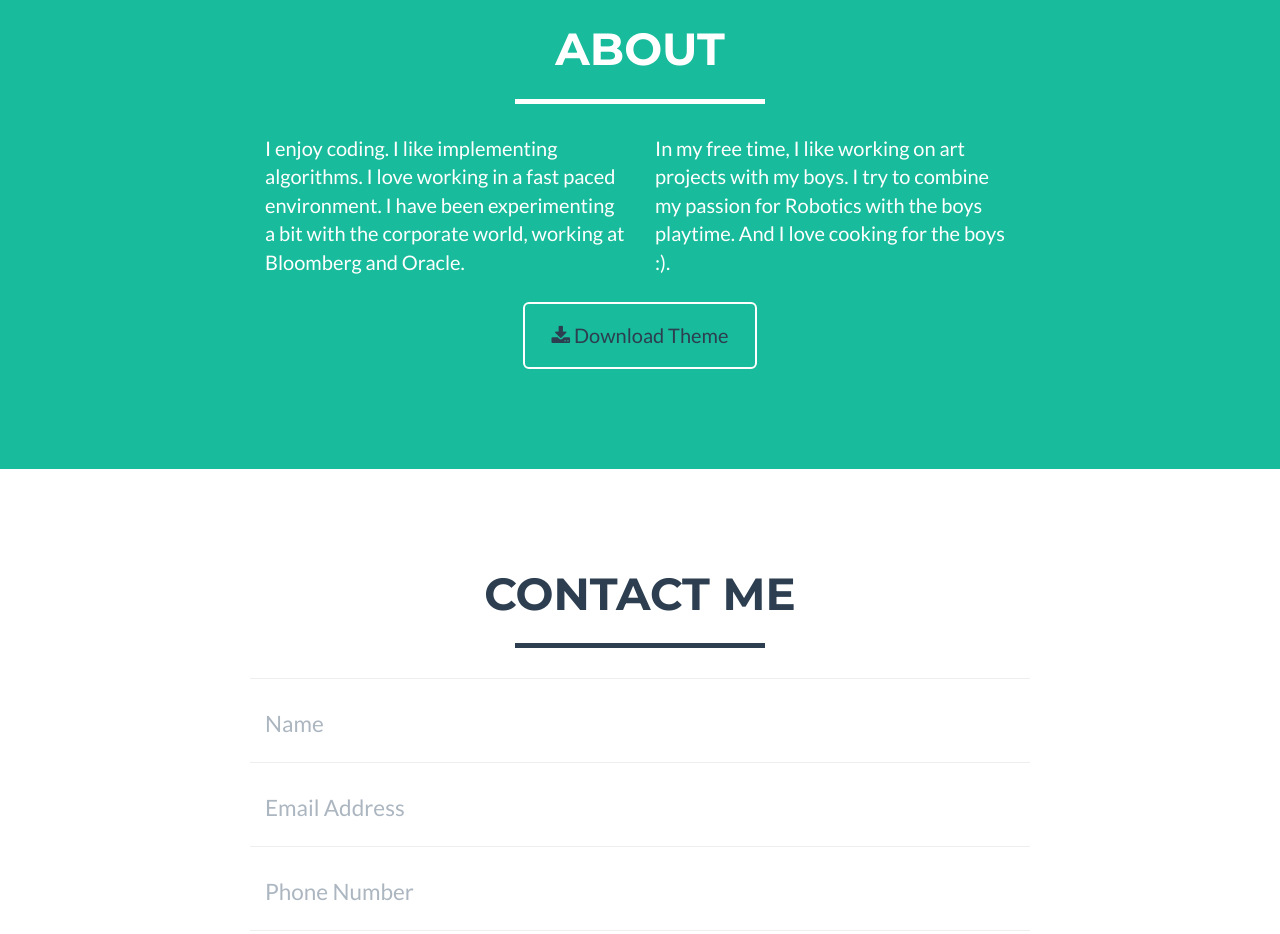
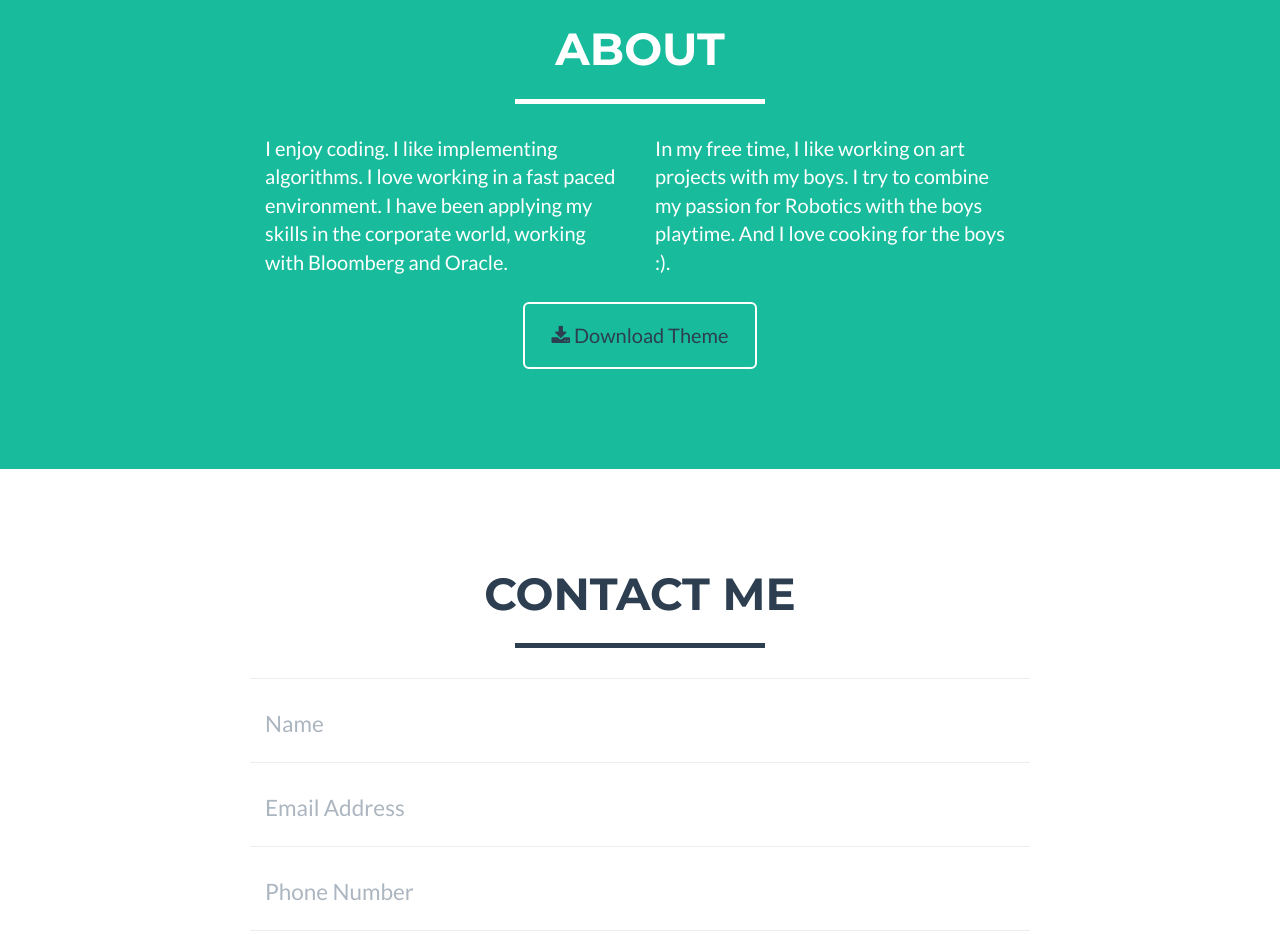
Before and after one commit to snehacb/snehacb.github.io, a plain HTML site: page index.html in a window 1280 px wide. Shown: the part 1740-2674 px from the top of the page. Drawn offline with nearby package versions, Linux system fonts and the light colour scheme.

Commit message:
fix about me

```diff
--- a/index.html
+++ b/index.html
@@ -170,7 +170,7 @@
             </div>
             <div class="row">
                 <div class="col-lg-4 col-lg-offset-2">
-                    <p>I enjoy coding. I like implementing algorithms. I love working in a fast paced environment. I have been experimenting a bit with the corporate world, working at Bloomberg and Oracle.</p>
+                    <p>I enjoy coding. I like implementing algorithms. I love working in a fast paced environment. I have been applying my skills in the corporate world, working with Bloomberg and Oracle.</p>
                 </div>
                 <div class="col-lg-4">
                     <p>In my free time, I like working on art projects with my boys. I try to combine my passion for Robotics with the boys playtime. And I love cooking for the boys :).</p>
```
